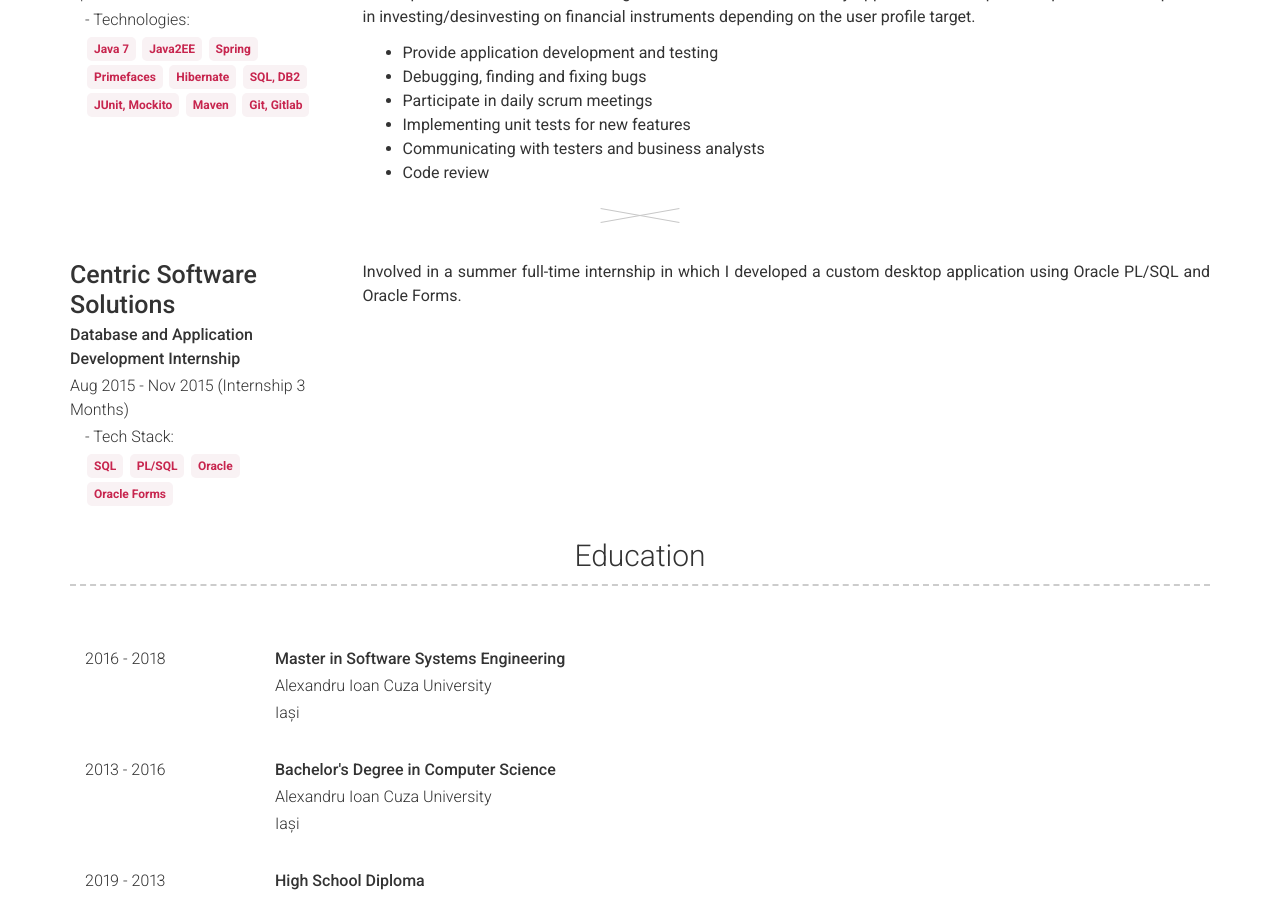
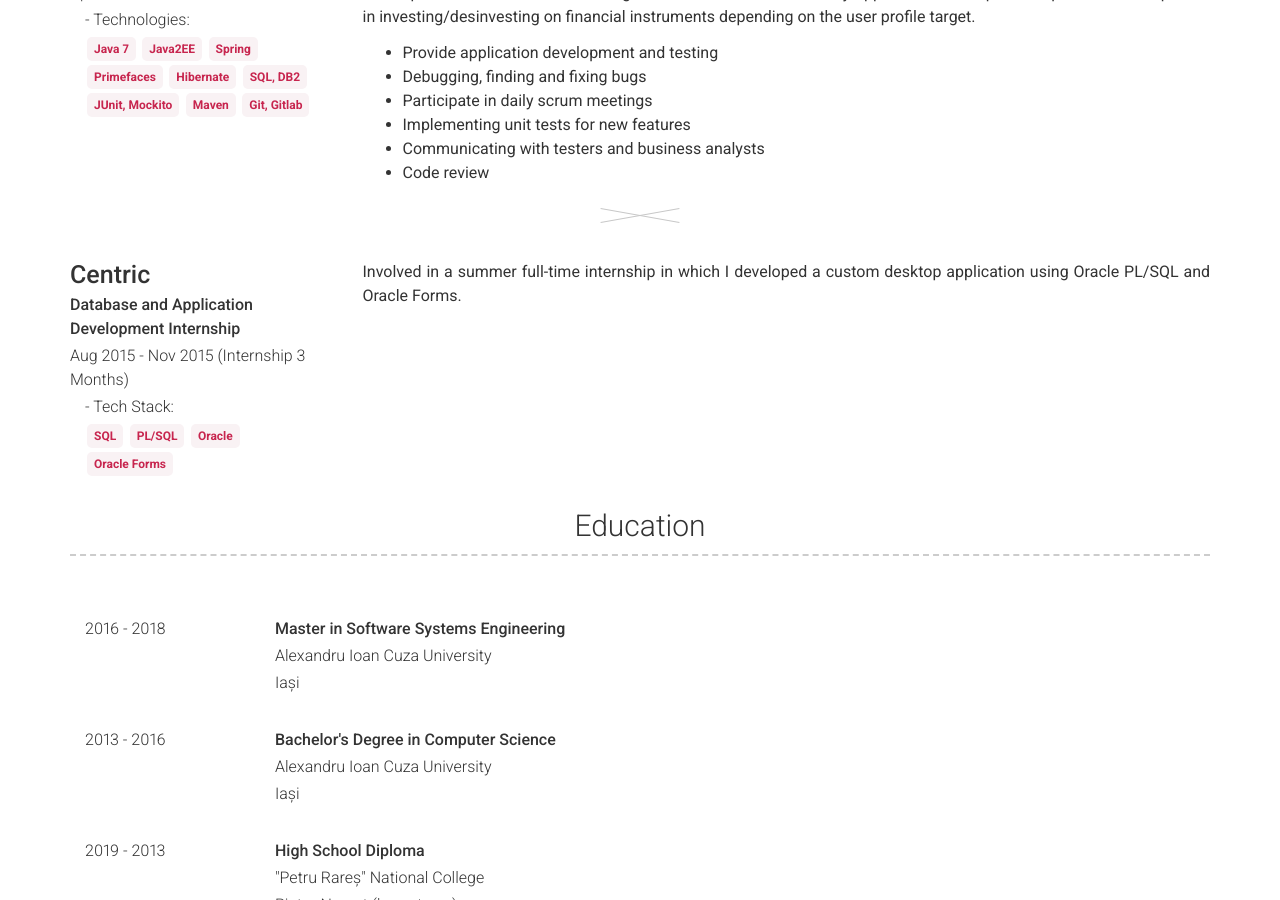
Before and after one commit to anisia-lupu/anisia-lupu, a Jekyll site: the page built from index.md, in a window 1280 px wide and 900 px high, scrolled down 864 px. Built offline with Jekyll 4.4.1, drawn with Linux system fonts in a browser that asks for light colours.

```diff
--- a/_data/experience.yml
+++ b/_data/experience.yml
@@ -58,7 +58,7 @@
 
 
 - layout: left
-  company: Centric Software Solutions
+  company: Centric
   job_title: Database and Application Development Internship
   dates: Aug 2015 - Nov 2015 (Internship 3 Months)
   description: |
```
